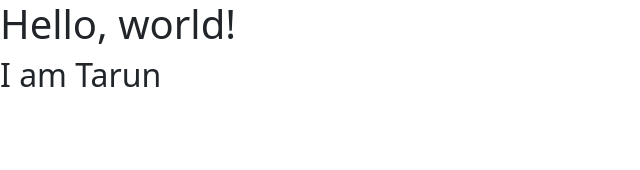
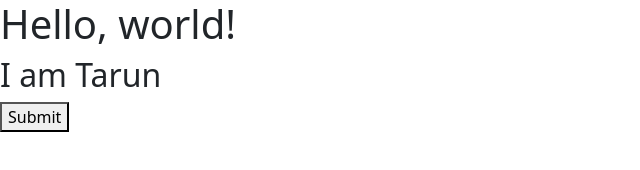
Before and after one commit to Taruntanwar78/my-portfolio, a plain HTML site: page contact.html in a window 1280 px wide. Shown: the whole page, without its empty margins (0-640 px from the left). Drawn offline with nearby package versions, Linux system fonts and the light colour scheme.

Commit message:
Updated Contact.html

```diff
--- a/contact.html
+++ b/contact.html
@@ -13,6 +13,7 @@
   <body>
     <h1>Hello, world!</h1>
     <h2>I am Tarun</h2>
+    <button class"btn btn-primary">Submit</button>
 
     <!-- Optional JavaScript; choose one of the two! -->
 
```
